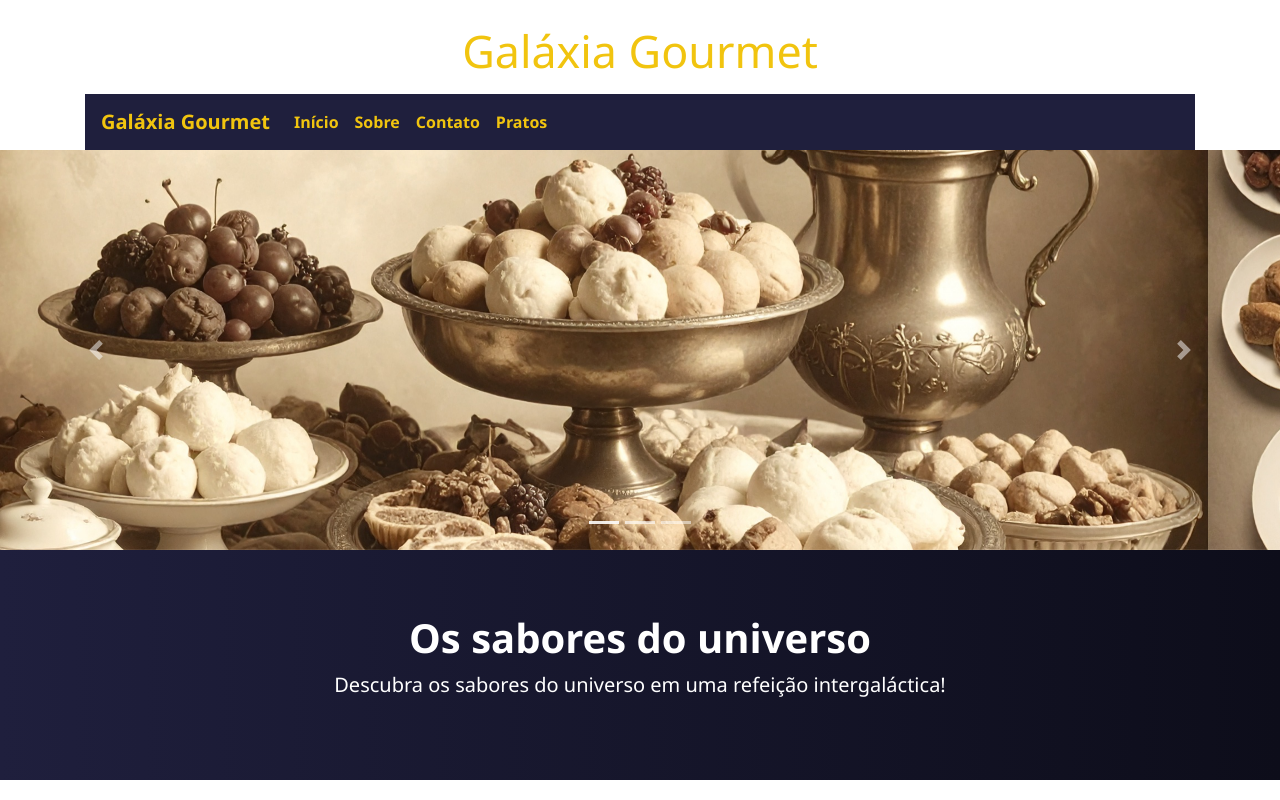
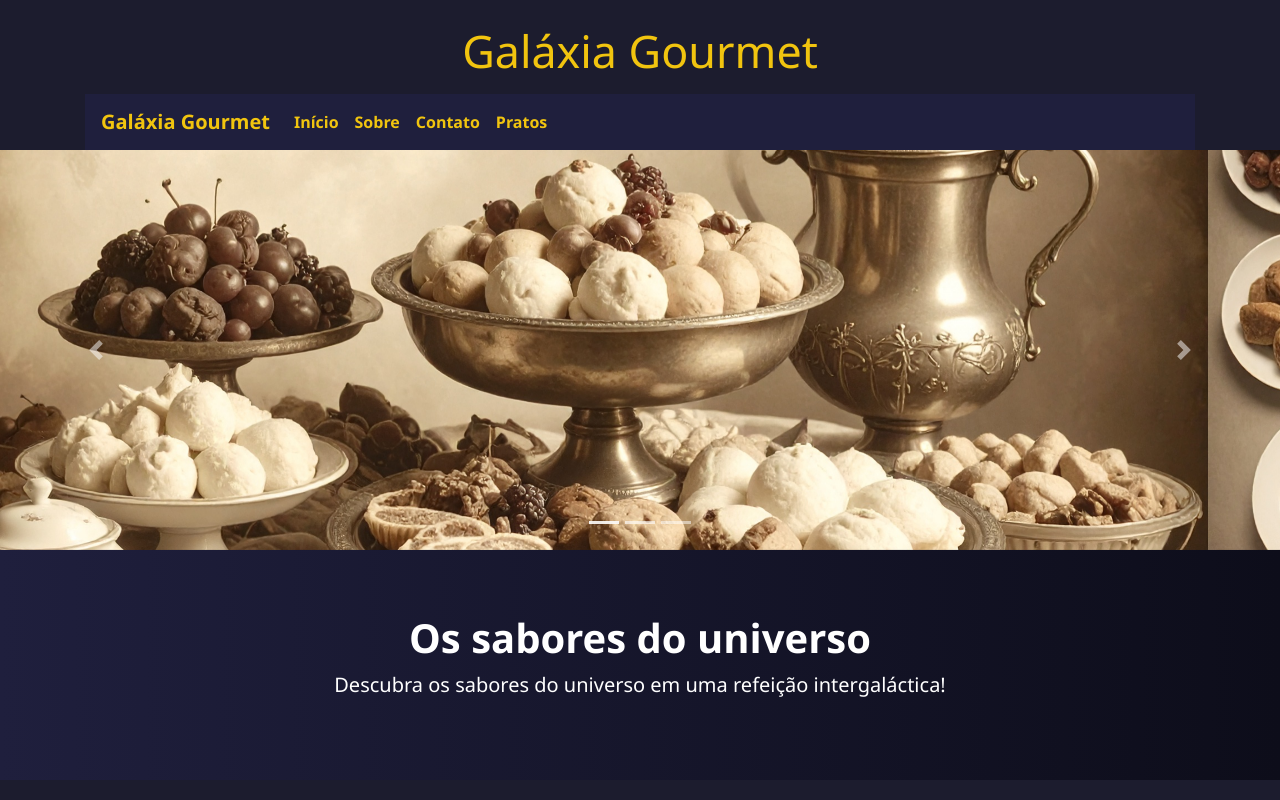
Before and after one commit to VitoriaGL/restaurante, a plain HTML site: page Index.html in a window 1280 px wide. Shown: the top 800 px of the page. Drawn offline with nearby package versions, Linux system fonts and the light colour scheme; files whose address does not match are found by name.

Commit message:
primiro commit

```diff
--- a/main.css
+++ b/main.css
@@ -4,6 +4,7 @@ body {
     background-size: cover;
     color: #ffffff;
     font-family: 'Segoe UI', Tahoma, Geneva, Verdana, sans-serif;
+    background-color: #1c1c2e;
 }
 
 header h1 {
```
